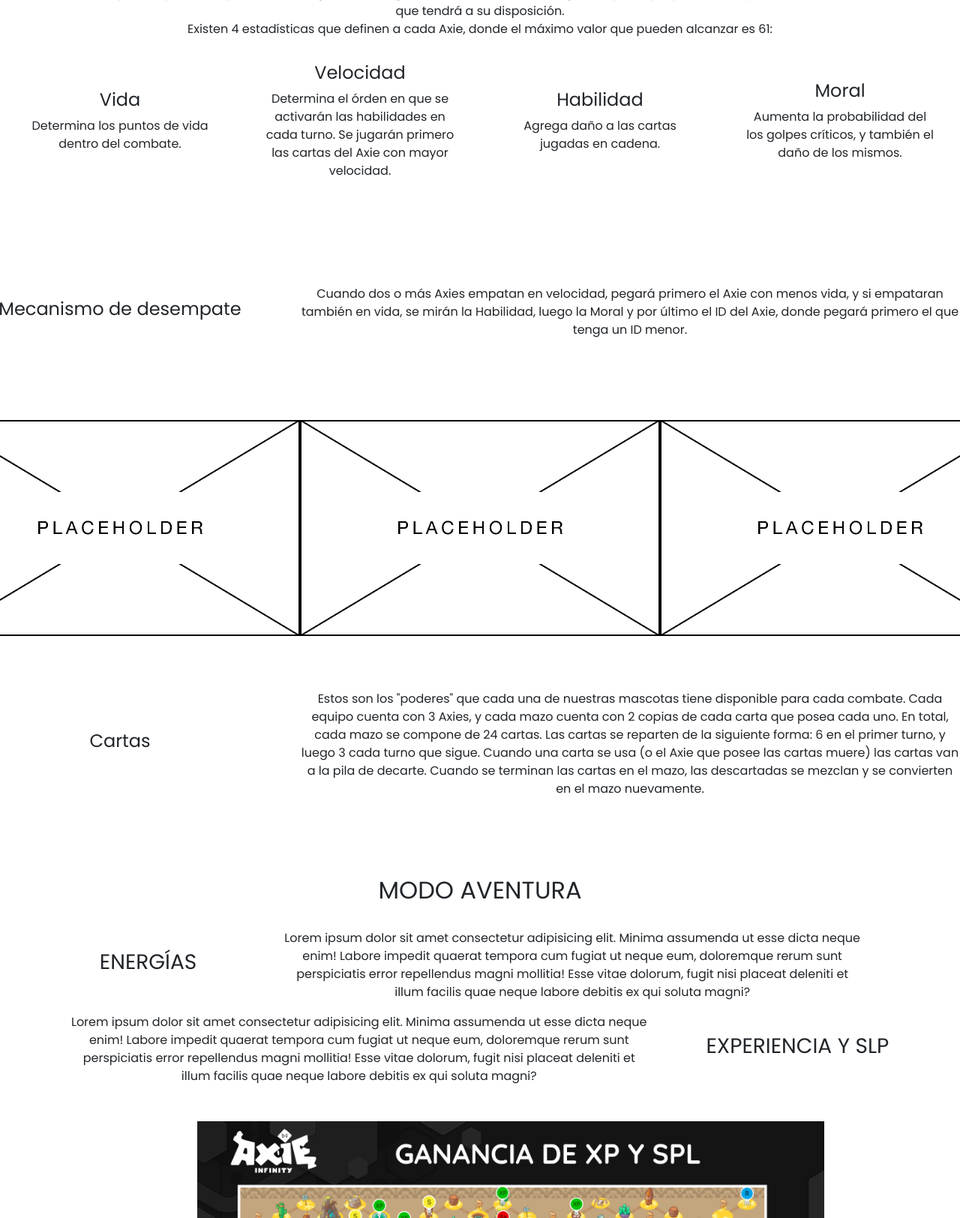
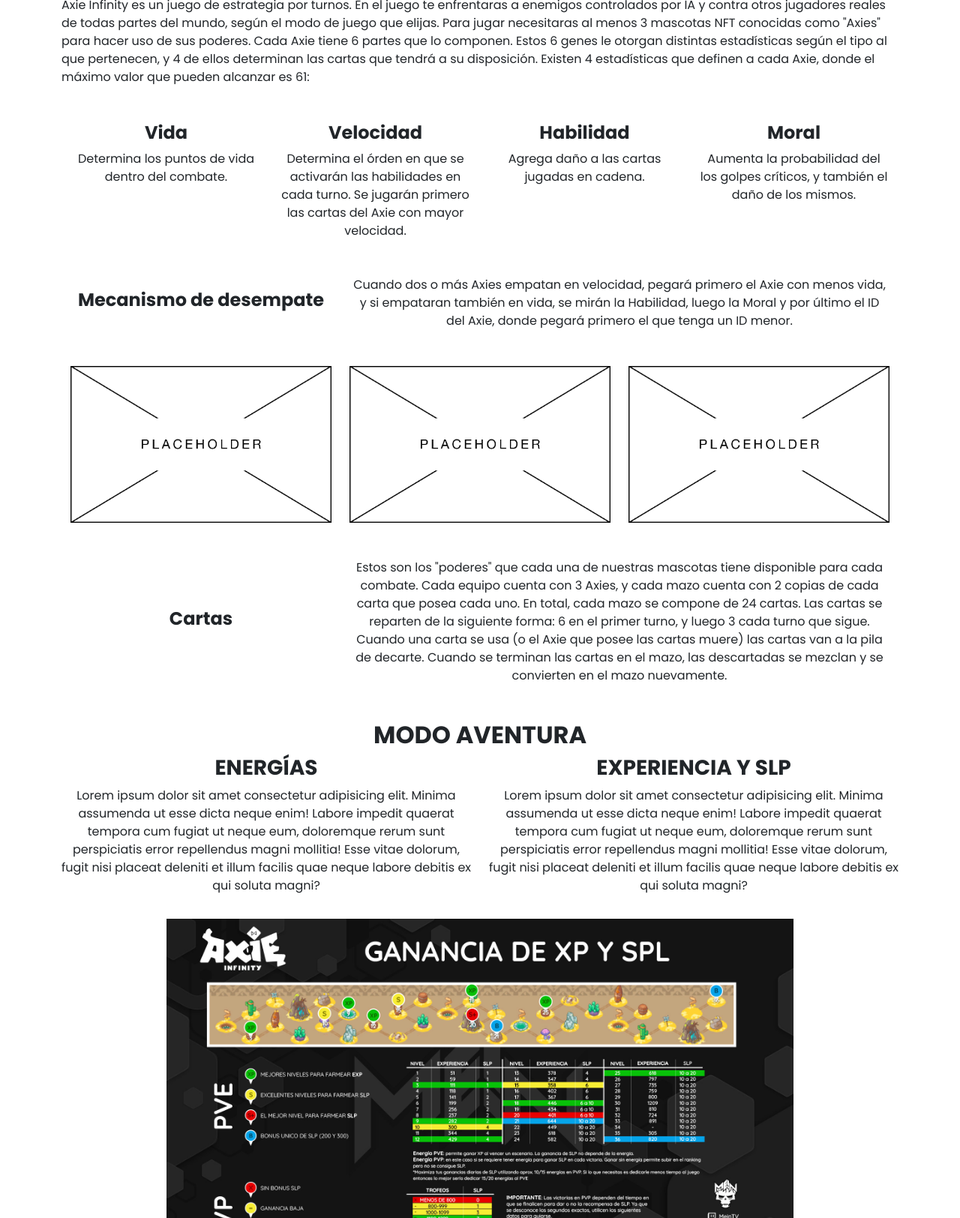
Before and after one commit to TomasDeLosSantos/Axie101, a plain HTML site: page secciones/general.html in a window 1280 px wide. Shown: the part 203-1827 px from the top of the page at 75% size. Drawn offline with nearby package versions, Linux system fonts and the light colour scheme.

Commit message:
Maquetado con Bootstrap de general.html

```diff
--- a/estilo.css
+++ b/estilo.css
@@ -30,6 +30,9 @@
 }
 ul{
     padding:0;
+}
+h1,h2,h3,h4,h5,h6{
+    font-weight: 700;
 }
 
 /*------NAV------*/
@@ -347,110 +350,32 @@
 
 /*------SERVICE SECTION------*/
 
+
+
 /* GENERAL.HTML */
 /*------A------*/
-
-.statistics__header{
+.statistics__content{
     text-align: center;
+    margin-top: 2rem;
+}
+.statistics__content>.row{
+    margin: 3rem 0rem 3rem 0rem;
 }
 
-.statistics__items{
-    display: flex;
-    text-align: center;
-    align-items: center;
-    justify-content: space-evenly;
+.stat__title{
+    text-align: start;
+    font-size: 3.25rem;
+    font-weight: 700;
+    margin-bottom: 1rem;
+    color: #081B3E;
+}
+.stat__para{
+    text-align: start;
 }
 
-.statistics__items > div{
-    margin: 2rem;
-    width: 25vw;
-}
 
-.grid{
-    display: grid;
-    grid-template-columns: 1fr 1fr 1fr;
-    grid-template-rows: 1fr 1fr 1fr;
-    grid-template-areas:
-        "title1 text1 text1"
-        "img1 img2 img3"
-        "title2 text2 text2";
+.adv__content{
     text-align: center;
-    align-items: center;
-    justify-content: center;
-}
-.tiebrak__title{
-    grid-area: title1;
-    align-self: left;
-}
-.tiebreak__para{
-    grid-area: text1;
-    margin-right: 5rem;
-}
-
-.example__img1{
-    grid-area: img1;
-    place-self: center;
-}
-.example__img2{
-    grid-area: img2;
-
-    place-self: center;
-}
-.example__img3{
-    grid-area: img3;
-
-    place-self: center;
-}
-
-.card__title{
-    grid-area: title2;
-}
-
-.card__para{
-    grid-area: text2;
-
-    margin-right: 5rem;
-}
-
-.adv__title{
-    text-align: center;
-    margin: 2rem;
-}
-
-.energy{
-    display: flex;
-    align-items: center;
-    justify-content: space-evenly;
-    text-align: center;
-    margin: 1rem;
-}
-
-.energy__title{
-    align-self: left;
-}
-.energy__para{
-    width: 60vw;
-}
-
-.exp{
-    display: flex;
-    align-items: center;
-    justify-content: space-evenly;
-    text-align: center;
-    margin: 1rem;
-}
-
-.exp__title{
-    align-self: right;
-}
-.exp__para{
-    width: 60vw;
-}
-
-.lvl__table{
-    display: flex;
-    align-items: center;
-    justify-content: center;
 }
 
 .lvl__img{
@@ -458,19 +383,12 @@
     width: 900px;
 }
 
-.bans__title{
+.bans__content{
     text-align: center;
+    margin-bottom: 3rem;
 }
-.bans{
-    display: flex;
-    align-items: center;
-    justify-content: center;
-    text-align: center;
-    margin: 1rem 2rem 3rem 2rem;
-}
-.bans>div{
-    margin: 1rem;
-}
+/* GENERAL.HTML */
+
 
 .scholar{
     display: flex;
--- a/secciones/general.html
+++ b/secciones/general.html
@@ -75,107 +75,129 @@
         <!-- Modal -->
 
     <main>
-        <section class="statistics">
-            <div class="statistics__header">
-                <h2>ESTADÍSTICAS</h2>
-                <p>Axie Infinity es un juego de estrategia por turnos. En el juego te enfrentaras a enemigos controlados por IA y contra otros jugadores reales de todas partes del mundo, según el modo de juego que elijas. Para jugar necesitaras al menos 3 mascotas NFT conocidas como "Axies" para hacer uso de sus poderes. </p>
-                <p>Cada Axie tiene 6 partes que lo componen. Estos 6 genes le otorgan distintas estadísticas según el tipo al que pertenecen, y 4 de ellos determinan las cartas que tendrá a su disposición.</p>
-                <p>Existen 4 estadísticas que definen a cada Axie, donde el máximo valor que pueden alcanzar es 61:</p>
-            </div>
+        <section class="statistics container-fluid">
+            <div class="statistics__content container-lg">
+                <h2 class="stat__title">ESTADÍSTICAS</h2>
+                <p class="stat__para">Axie Infinity es un juego de estrategia por turnos. En el juego te enfrentaras a enemigos controlados por IA y contra otros jugadores reales de todas partes del mundo, según el modo de juego que elijas. Para jugar necesitaras al menos 3 mascotas NFT conocidas como "Axies" para hacer uso de sus poderes. Cada Axie tiene 6 partes que lo componen. Estos 6 genes le otorgan distintas estadísticas según el tipo al que pertenecen, y 4 de ellos determinan las cartas que tendrá a su disposición. Existen 4 estadísticas que definen a cada Axie, donde el máximo valor que pueden alcanzar es 61:</p>
 
-            <div class="statistics__items">
-                <div>
+                <article class="row statistics__items">
+                    <div class="col">
                         <h4>Vida</h4>
                         <p>Determina los puntos de vida dentro del combate.</p>
                     </div>
-                <div>
+                    <div class="col">
                         <h4>Velocidad</h4>
                         <p>Determina el órden en que se activarán las habilidades en cada turno. Se jugarán primero las cartas del Axie con mayor velocidad.</p>
                     </div>
-                <div>
+                    <div class="col">
                         <h4>Habilidad</h4>
                         <p>Agrega daño a las cartas jugadas en cadena.</p>
                     </div>
-                <div>
+                    <div class="col">
                         <h4>Moral</h4>
                         <p>Aumenta la probabilidad del los golpes críticos, y también el daño de los mismos.</p>
                     </div>
+                </article>
+
+                <article class="row">
+                    <div class="col-lg my-auto">
+                        <h4 class="tiebreak__title">Mecanismo de desempate</h4>
                     </div>
-            <div class="grid">
-                <h4 class="tiebreak__title">Mecanismo de desempate</h4>
+                    <div class="col-lg-8">
                         <p class="tiebreak__para">Cuando dos o más Axies empatan en velocidad, pegará primero el Axie con menos vida, y si empataran también en vida, se mirán la Habilidad, luego la Moral y por último el ID del Axie, donde pegará primero el que tenga un ID menor.</p>
+                    </div>
+                </article>
+
+                <article class="row">
+                    <img src="../assets/placeholder.png" alt="1" class="example__img col">
+                    <img src="../assets/placeholder.png" alt="2" class="example__img col">
+                    <img src="../assets/placeholder.png" alt="3" class="example__img col">
+                </article>
+
+                <article class="row">
+                    <div class="col-lg my-auto">
+                        <h4 class="card__title">Cartas</h4>
+                    </div>
+                    <div class="col-lg-8">
+                        <p class="card__para">Estos son los "poderes" que cada una de nuestras mascotas tiene disponible para cada combate. Cada equipo cuenta con 3 Axies, y cada mazo cuenta con 2 copias de cada carta que posea cada uno. En total, cada mazo se compone de 24 cartas. Las cartas se reparten de la siguiente forma: 6 en el primer turno, y luego 3 cada turno que sigue. Cuando una carta se usa (o el Axie que posee las cartas muere) las cartas van a la pila de decarte. Cuando se terminan las cartas en el mazo, las descartadas se mezclan y se convierten en el mazo nuevamente.</p>
+                    </div>
+                </article>
+            </div>
+        </section>
 
 
-                <img src="../assets/placeholder.png" alt="1" class="example__img1">
-                <img src="../assets/placeholder.png" alt="2" class="example__img2">
-                <img src="../assets/placeholder.png" alt="3" class="example__img3">
-
-
-                <h4 class="card__title">Cartas</h4>
-                <p class="card__para">Estos son los "poderes" que cada una de nuestras mascotas tiene disponible para cada combate. Cada equipo cuenta con 3 Axies, y cada mazo cuenta con 2 copias de cada carta que posea cada uno. En total, cada mazo se compone de 24 cartas. Las cartas se reparten de la siguiente forma: 6 en el primer turno, y luego 3 cada turno que sigue. Cuando una carta se usa (o el Axie que posee las cartas muere) las cartas van a la pila de decarte. Cuando se terminan las cartas en el mazo, las descartadas se mezclan y se convierten en el mazo nuevamente.</p>
-
+        <section class="adventure container-fluid">
+            <div class="adv__content container-lg">
+                <article class="row">
+                    <h2 class="adv__title">MODO AVENTURA</h2>
+                    <div class="col-lg">
+                        <h3 class="energy__title">ENERGÍAS</h3>
+                        <p class="energy__para">Lorem ipsum dolor sit amet consectetur adipisicing elit. Minima assumenda ut esse dicta neque enim! Labore impedit quaerat tempora cum fugiat ut neque eum, doloremque rerum sunt perspiciatis error repellendus magni mollitia! Esse vitae dolorum, fugit nisi placeat deleniti et illum facilis quae neque labore debitis ex qui soluta magni?</p>
+                    </div>
+                    <div class="col-lg">
+                        <h3 class="exp__title">EXPERIENCIA Y SLP</h3>
+                        <p class="exp__para">Lorem ipsum dolor sit amet consectetur adipisicing elit. Minima assumenda ut esse dicta neque enim! Labore impedit quaerat tempora cum fugiat ut neque eum, doloremque rerum sunt perspiciatis error repellendus magni mollitia! Esse vitae dolorum, fugit nisi placeat deleniti et illum facilis quae neque labore debitis ex qui soluta magni?</p>
+                    </div>
+                </article>
+                <img src="../assets/lvl__table.jpeg" alt="tabla" class="lvl__img">
 
             </div>
         </section>
-        <section>
-            <h2 class="adv__title">MODO AVENTURA</h2>
 
-            <div class="energy">
-                <h3 class="energy__title">ENERGÍAS</h3>
-                <p class="energy__para">Lorem ipsum dolor sit amet consectetur adipisicing elit. Minima assumenda ut esse dicta neque enim! Labore impedit quaerat tempora cum fugiat ut neque eum, doloremque rerum sunt perspiciatis error repellendus magni mollitia! Esse vitae dolorum, fugit nisi placeat deleniti et illum facilis quae neque labore debitis ex qui soluta magni?</p>
-            </div>
-
-            <div class="exp">
-                <p class="exp__para">Lorem ipsum dolor sit amet consectetur adipisicing elit. Minima assumenda ut esse dicta neque enim! Labore impedit quaerat tempora cum fugiat ut neque eum, doloremque rerum sunt perspiciatis error repellendus magni mollitia! Esse vitae dolorum, fugit nisi placeat deleniti et illum facilis quae neque labore debitis ex qui soluta magni?</p>
-                <h3 class="exp__title">EXPERIENCIA Y SLP</h3>
-            </div>
-
-            <div class="lvl__table">
-                <h3 class="lvl__title">TABLA</h3>
-                <img src="../assets/lvl__table.jpeg" alt="tabla" class="lvl__img">
-            </div>
-        </section>
-        <section>
+        <section class="bans container-fluid">
+            <div class="bans__content container-lg">
                 <h2 class="bans__title">MOTIVOS DE BAN</h2>
-            <div class="bans">
-                <div>
+                <article class="row">
+                    <div class="col-lg">
                         <h3>MULTIACCOUNTING</h3>
                         <p>Lorem ipsum dolor sit amet consectetur adipisicing elit. Consequatur neque nobis, totam est soluta natus beatae iusto. Odio repellendus rerum autem magni adipisci? Assumenda, consequatur fuga perferendis, reiciendis id saepe deleniti delectus quibusdam eaque veniam dolores fugit ipsum magni non, eligendi iusto temporibus aspernatur iste eos sapiente. Cumque, sed debitis?</p>
                     </div>
-                <div>
+                    <div class="col-lg">
                         <h3>COMPARTIR AXIES</h3>
                         <p>Lorem ipsum dolor sit amet consectetur adipisicing elit. Consequatur neque nobis, totam est soluta natus beatae iusto. Odio repellendus rerum autem magni adipisci? Assumenda, consequatur fuga perferendis, reiciendis id saepe deleniti delectus quibusdam eaque veniam dolores fugit ipsum magni non, eligendi iusto temporibus aspernatur iste eos sapiente. Cumque, sed debitis?</p>
                     </div>
-                <div>
+                    <div class="col-lg">
                         <h3>USO DE BOTS</h3>
                         <p>Lorem ipsum dolor sit amet consectetur adipisicing elit. Consequatur neque nobis, totam est soluta natus beatae iusto. Odio repellendus rerum autem magni adipisci? Assumenda, consequatur fuga perferendis, reiciendis id saepe deleniti delectus quibusdam eaque veniam dolores fugit ipsum magni non, eligendi iusto temporibus aspernatur iste eos sapiente. Cumque, sed debitis?</p>
                     </div>
+
+                </article>
+
             </div>
         </section>
     </main>
 
-    <footer class="footer">
+    <footer>
+        <div class="footer">
             <div class="footer__axie">
-            <img class="footer__axieLogo" src="../assets/axieLogo.png" alt="Redes Axie">
+                <div>
+                    <img class="logo footer__axieLogo" src="../assets/SVG/logo_white.svg" alt="Redes Axie">
+                    <p class="footer__title">Axie Infinity Oficial</p>
+                </div>
                 <ul class="footer__axieList">
-                <li class="footer__axieList--web"><a href="">Web oficial</a></li>
-                <li class="footer__axieList--ig"><a href="">Instagram</a></li>
-                <li class="footer__axieList--tw"><a href="">Twitter</a></li>
-                <li class="footer__axieList--dc"><a href="">Discord</a></li>
+                    <li><a href="https://axieinfinity.com/" target="blank" title="Web Oficial"><i class="fas fa-globe icon"></i></a></li>
+                    <li><a href="https://www.instagram.com/axieinfinity/" target="blank" title="Axie Instagram"><i class="fab fa-instagram icon"></i></a></li>
+                    <li><a href="https://twitter.com/AxieInfinity" target="blank" title="Axie Twitter"><i class="fab fa-twitter icon"></i></a></li>
+                    <li><a href="https://discord.com/invite/axiees" target="blank" title="Axie Discord Español"><i class="fab fa-discord icon"></i></a></li>
                 </ul>
             </div>
 
             <div class="footer__web">
+                <div>
+                    <img class="logo footer__webLogo" src="../assets/SVG/logo_white.svg" alt="Redes Dev">
+                    <p class="footer__title">Redes Dev</p>
+                </div>
                 <ul class="footer__webList">
-                <li class="footer__webList--ld"><a href="">Linkedin</a></li>
-                <li class="footer__webList--ig"><a href="">Instagram</a></li>
-                <li class="footer__webList--tw"><a href="">Twitter</a></li>
-                <li class="footer__webList--dc"><a href="">Discord</a></li>
+                    <li><a href="" target="blank" title="Dev Linkedin"><i class="fab fa-linkedin-in icon"></i></a></li>
+                    <li><a href="" target="blank" title="Dev Instagram"><i class="fab fa-instagram icon"></i></a></li>
+                    <li><a href="" target="blank" title="Dev Twitter"><i class="fab fa-twitter icon"></i></a></li>
+                    <li><a href="" target="blank" title="Dev Discord"><i class="fab fa-discord icon"></i></a></li>
                 </ul>
 
-            <img class="logo footer__webLogo" src="../assets/logo.png" alt="Redes Dev">
+            </div>
         </div>
     </footer>
+
     <script src="https://cdn.jsdelivr.net/npm/bootstrap@5.1.3/dist/js/bootstrap.bundle.min.js" integrity="sha384-ka7Sk0Gln4gmtz2MlQnikT1wXgYsOg+OMhuP+IlRH9sENBO0LRn5q+8nbTov4+1p" crossorigin="anonymous"></script>
 </body>
 </html>
```
Lines whose indentation alone changed are shown as unchanged.
